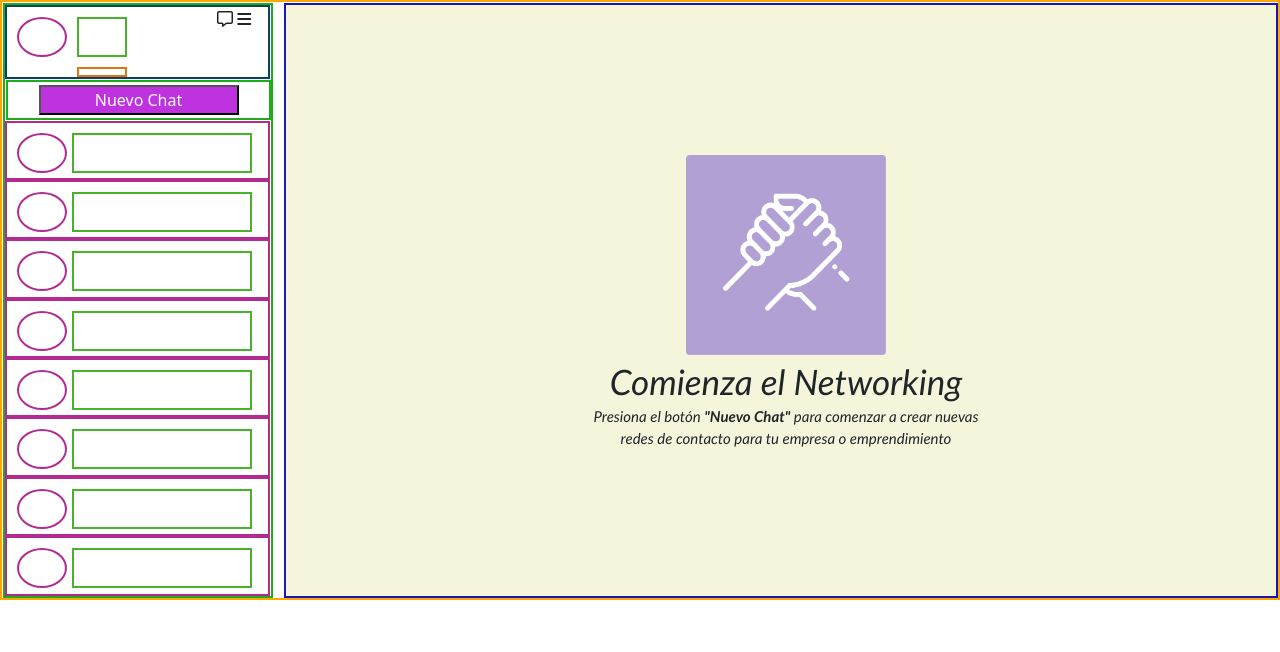
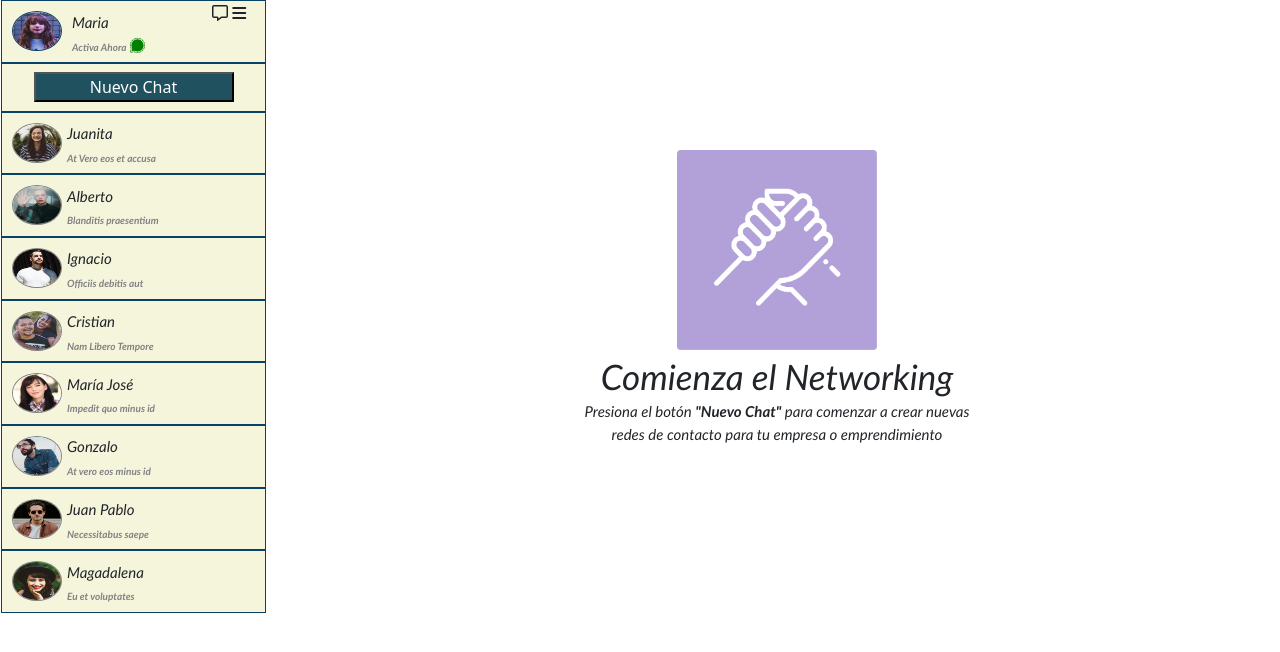
Before and after one commit to Jimmychr1986/Chat, a plain HTML site: page index.html in a window 1280 px wide. Drawn offline with nearby package versions, Linux system fonts and the light colour scheme.

Commit message:
contenedor izquierdo listo

```diff
--- a/css/style.css
+++ b/css/style.css
@@ -2,23 +2,20 @@
 
 .container-padre{
     display: flex;
-    height: 600px;
+    height: 613px;
     align-items: center;
     gap: 10px;
-    border: 2px solid orange;
 }
 
 .rightcontainer{
     display: flex;
     flex-direction: column;
     border: 2px;
-    height: 595px;
+    height: 613px;
     width: 1100px;
     margin-top: 1px;
     margin-left: 1px;
     margin-bottom: 1px;
-    background-color: beige;
-    border: 2px solid rgb(27, 24, 173);
 }
 
 .imghand{
@@ -92,20 +89,20 @@
     display: flex;
     flex-direction: column;
     border: 2px;
-    height: 595px;
+    height:613px;
     width: 270px;
     box-sizing: border-box;
     margin-top: 1px;
     margin-left: 1px;
     margin-bottom: 1px;
-    border: 2px solid rgb(29, 173, 24);
+    background-color: beige;
 }
 
 .principalcontact{
     display: flex;
     height: 90px;
     width:265px;
-    border: 2px solid rgb(9, 66, 104);
+    border: 1px solid rgb(9, 66, 104);
 }
 
 .imgprincipalcontact{
@@ -113,56 +110,61 @@
     flex-direction: row;
     justify-content: center;
     align-items: center;
-    border-radius: 60%;
     height: 40px;
     width:50px;
     margin-left: 10px;
     margin-top: 10px;
-    border: 2px solid rgb(179, 43, 145);
+}
+
+.mariaphoto{
+    border-radius: 60%;
+    height: 40px;
+    width:50px;
+    border: 1px solid rgb(9, 66, 104);
 }
 
 .nameprincipalcontact{
     display: flex;
     flex-direction: row;
     height: 40px;
-    width:50px;
+    width:80px;
     margin-left: 10px;
     margin-top: 10px;
-    border: 2px solid rgb(70, 179, 43);
+}
+.name{
+    font-size: 15px;
+    text-align: left;
+    font-family: 'Gill Sans', 'Gill Sans MT', Calibri, 'Trebuchet MS', sans-serif;
+    font-style: italic;
 }
 
-.estatecontact{
-    display: flex;
-    flex-direction: row;
-    height: 10px;
-    width:50px;
-    margin-left: -50px;
-    margin-top: 60px;
-    border: 2px solid rgb(223, 116, 16);
+.estado{
+    font-size: 10px;
+    color: rgb(129, 130, 131);
+    font-family: 'Gill Sans', 'Gill Sans MT', Calibri, 'Trebuchet MS', sans-serif;
+    font-style: italic;
+    font-weight: bold;
 }
 
 .icons{
     width:50px;
-    margin-left: 90px;
+    margin-left: 60px;
 }
 
 .newchat{
     display: flex;
     flex-direction: column;
-    height: 60px;
+    height: 70px;
     width: 265px;
     box-sizing: border-box;
     justify-content: center;
     align-items: center;
-    margin-top: 1px;
-    margin-left: 1px;
-    margin-bottom: 1px;
-    border: 2px solid rgb(29, 173, 24);
+    border: 1px solid rgb(9, 66, 104);
 }
 
 .button{
     cursor: pointer;
-    background-color: rgb(190, 50, 224);
+    background-color: rgb(31, 81, 94);
     width: 200px;
     color: white;
 
@@ -173,7 +175,7 @@
     flex-direction: row;
     height: 90px;
     width:265px;
-    border: 2px solid rgb(179, 43, 145);
+    border: 1px solid rgb(9, 66, 104);
 }
 
 .Juanitaimg{
@@ -184,7 +186,13 @@
     width:50px;
     margin-left: 10px;
     margin-top: 10px;
-    border: 2px solid rgb(179, 43, 145);
+}
+
+.Juanitaphoto{
+    border-radius: 60%;
+    height: 40px;
+    width:50px;
+    border: 1px solid rgb(131, 130, 131);
 }
 
 .nameJuanita{
@@ -194,8 +202,7 @@
     height: 40px;
     width:180px;
     margin-left: 5px;
-    margin-top: 10px;
-    border: 2px solid rgb(70, 179, 43);
+    margin-top: 20px;
 }
 
 
@@ -204,7 +211,7 @@
     flex-direction: row;
     height: 90px;
     width:265px;
-    border: 2px solid rgb(179, 43, 145);
+    border: 1px solid rgb(9, 66, 104);
 }
 
 .Albertoimg{
@@ -215,7 +222,13 @@
     width:50px;
     margin-left: 10px;
     margin-top: 10px;
-    border: 2px solid rgb(179, 43, 145);
+}
+
+.Albertophoto{
+    border-radius: 60%;
+    height: 40px;
+    width:50px;
+    border: 1px solid rgb(131, 130, 131);
 }
 
 .nameAlberto{
@@ -225,8 +238,7 @@
     height: 40px;
     width:180px;
     margin-left: 5px;
-    margin-top: 10px;
-    border: 2px solid rgb(70, 179, 43);
+    margin-top: 20px;
 }
 
 
@@ -235,7 +247,7 @@
     flex-direction: row;
     height: 90px;
     width:265px;
-    border: 2px solid rgb(179, 43, 145);
+    border: 1px solid rgb(9, 66, 104);
 }
 
 .Ignacioimg{
@@ -246,7 +258,13 @@
     width:50px;
     margin-left: 10px;
     margin-top: 10px;
-    border: 2px solid rgb(179, 43, 145);
+}
+
+.Ignaciophoto{
+    border-radius: 60%;
+    height: 40px;
+    width:50px;
+    border: 1px solid rgb(131, 130, 131);
 }
 
 .nameIgnacio{
@@ -256,8 +274,7 @@
     height: 40px;
     width:180px;
     margin-left: 5px;
-    margin-top: 10px;
-    border: 2px solid rgb(70, 179, 43);
+    margin-top: 20px;
 }
 
 .Cristian{
@@ -265,7 +282,7 @@
     flex-direction: row;
     height: 90px;
     width:265px;
-    border: 2px solid rgb(179, 43, 145);
+    border: 1px solid rgb(9, 66, 104);
 }
 
 .Cristianimg{
@@ -276,7 +293,13 @@
     width:50px;
     margin-left: 10px;
     margin-top: 10px;
-    border: 2px solid rgb(179, 43, 145);
+}
+
+.Cristianphoto{
+    border-radius: 60%;
+    height: 40px;
+    width:50px;
+    border: 1px solid rgb(131, 130, 131);
 }
 
 .nameCristian{
@@ -286,17 +309,15 @@
     height: 40px;
     width:180px;
     margin-left: 5px;
-    margin-top: 10px;
-    border: 2px solid rgb(70, 179, 43);
+    margin-top: 20px;
 }
-
 
 .MariaJ{
     display: flex;
     flex-direction: row;
     height: 90px;
     width:265px;
-    border: 2px solid rgb(179, 43, 145);
+    border: 1px solid rgb(9, 66, 104);
 }
 
 .MariaJimg{
@@ -307,7 +328,13 @@
     width:50px;
     margin-left: 10px;
     margin-top: 10px;
-    border: 2px solid rgb(179, 43, 145);
+}
+
+.MariaJphoto{
+    border-radius: 60%;
+    height: 40px;
+    width:50px;
+    border: 1px solid rgb(131, 130, 131);
 }
 
 .nameMariaJ{
@@ -317,8 +344,7 @@
     height: 40px;
     width:180px;
     margin-left: 5px;
-    margin-top: 10px;
-    border: 2px solid rgb(70, 179, 43);
+    margin-top: 20px;
 }
 
 
@@ -327,7 +353,7 @@
     flex-direction: row;
     height: 90px;
     width:265px;
-    border: 2px solid rgb(179, 43, 145);
+    border: 1px solid rgb(9, 66, 104);
 }
 
 .Gonzaloimg{
@@ -338,7 +364,13 @@
     width:50px;
     margin-left: 10px;
     margin-top: 10px;
-    border: 2px solid rgb(179, 43, 145);
+}
+
+.Gonzalophoto{
+    border-radius: 60%;
+    height: 40px;
+    width:50px;
+    border: 1px solid rgb(131, 130, 131);
 }
 
 .nameGonzalo{
@@ -348,8 +380,7 @@
     height: 40px;
     width:180px;
     margin-left: 5px;
-    margin-top: 10px;
-    border: 2px solid rgb(70, 179, 43);
+    margin-top: 20px;
 }
 
 .JuanP{
@@ -357,7 +388,7 @@
     flex-direction: row;
     height: 90px;
     width:265px;
-    border: 2px solid rgb(179, 43, 145);
+    border: 1px solid rgb(9, 66, 104);
 }
 
 .JuanPimg{
@@ -368,7 +399,13 @@
     width:50px;
     margin-left: 10px;
     margin-top: 10px;
-    border: 2px solid rgb(179, 43, 145);
+}
+
+.JuanPphoto{
+    border-radius: 60%;
+    height: 40px;
+    width:50px;
+    border: 1px solid rgb(131, 130, 131);
 }
 
 .nameJuanP{
@@ -378,8 +415,7 @@
     height: 40px;
     width:180px;
     margin-left: 5px;
-    margin-top: 10px;
-    border: 2px solid rgb(70, 179, 43);
+    margin-top: 20px;
 }
 
 .Magadalena{
@@ -387,7 +423,7 @@
     flex-direction: row;
     height: 90px;
     width:265px;
-    border: 2px solid rgb(179, 43, 145);
+    border: 1px solid rgb(9, 66, 104);
 }
 
 .Magadalenaimg{
@@ -398,8 +434,15 @@
     width:50px;
     margin-left: 10px;
     margin-top: 10px;
-    border: 2px solid rgb(179, 43, 145);
 }
+
+.Magadalenaphoto{
+    border-radius: 60%;
+    height: 40px;
+    width:50px;
+    border: 1px solid rgb(131, 130, 131);
+}
+
 
 .nameMagadalena{
     display: flex;
@@ -408,6 +451,5 @@
     height: 40px;
     width:180px;
     margin-left: 5px;
-    margin-top: 10px;
-    border: 2px solid rgb(70, 179, 43);
+    margin-top: 20px;
 }
--- a/index.html
+++ b/index.html
@@ -14,10 +14,11 @@
 
                             <main class="principalcontact">
                                 <section class="imgprincipalcontact">
+                                    <img class="mariaphoto" src="./img/maria.jpg" alt="Maria">
                                 </section>
                                 <section class="nameprincipalcontact">
-                                </section>
-                                <section class="estatecontact">
+                                    <p class="name">Maria <br> <span class="estado">Activa Ahora</span>
+                                    <i class="fa-brands fa-signal-messenger" style="color: green;"></i></p>
                                 </section>
                                 <section class="icons">
                                   <i class="fa-regular fa-message"></i>
@@ -31,52 +32,76 @@
 
                             <main class="Juanita">
                                 <section class="Juanitaimg">
+                                    <img class="Juanitaphoto" src="./img/1.jpg" alt="Juanita">
                                 </section>
                                 <section class="nameJuanita">
+                                    <p class="name">Juanita<br>
+                                    <span class="estado">At Vero eos et accusa</span></p>
                             </main>
 
                             <main class="Alberto">
                                 <section class="Albertoimg">
+                                    <img class="Albertophoto" src="./img/2.jpg" alt="Alberto">
                                 </section>
                                 <section class="nameAlberto">
+                                    <p class="name">Alberto<br>
+                                    <span class="estado">Blanditis praesentium</span></p>
                             </main>
 
                             <main class="Ignacio">
                                 <section class="Ignacioimg">
+                                    <img class="Ignaciophoto" src="./img/3.jpg" alt="Ignacio">
                                 </section>
                                 <section class="nameIgnacio">
+                                    <p class="name">Ignacio<br>
+                                    <span class="estado">Officiis debitis aut</span></p>
                             </main>
 
                             <main class="Cristian">
                                 <section class="Cristianimg">
+                                    <img class="Cristianphoto" src="./img/4.jpg" alt="Cristian">
                                 </section>
                                 <section class="nameCristian">
+                                    <p class="name">Cristian<br>
+                                    <span class="estado">Nam Libero Tempore</span></p>
                             </main>
 
 
 
                             <main class="MariaJ">
                                 <section class="MariaJimg">
+                                    <img class="MariaJphoto" src="./img/5.jpg" alt="MariaJ">
                                 </section>
                                 <section class="nameMariaJ">
+                                    <p class="name">María José<br>
+                                    <span class="estado">Impedit quo minus id</span></p>
                             </main>
 
                             <main class="Gonzalo">
                                 <section class="Gonzaloimg">
+                                    <img class="Gonzalophoto" src="./img/6.jpg" alt="Gonzalo">
                                 </section>
                                 <section class="nameGonzalo">
+                                    <p class="name">Gonzalo<br>
+                                    <span class="estado">At vero eos minus id</span></p>
                             </main>
 
                             <main class="JuanP">
                                 <section class="JuanPimg">
+                                    <img class="JuanPphoto" src="./img/7.jpg" alt="Juan Pablo">
                                 </section>
                                 <section class="nameJuanP">
+                                    <p class="name">Juan Pablo<br>
+                                    <span class="estado">Necessitabus saepe</span></p>
                             </main>
 
                             <main class="Magadalena">
                                 <section class="Magadalenaimg">
+                                    <img class="Magadalenaphoto" src="./img/8.jpg" alt="Magadalena">
                                 </section>
                                 <section class="nameMagadalena">
+                                    <p class="name">Magadalena<br>
+                                    <span class="estado">Eu et voluptates</span></p>
                             </main>
 
 
```
